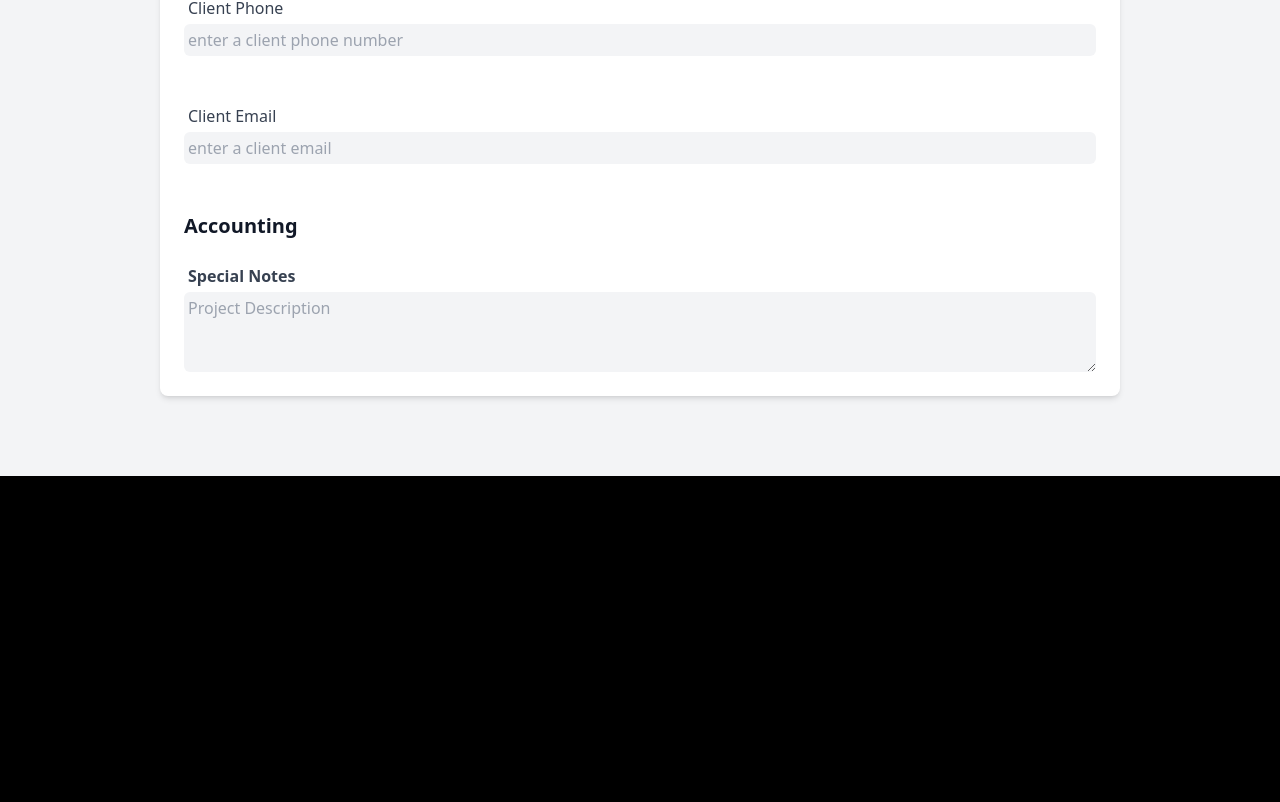
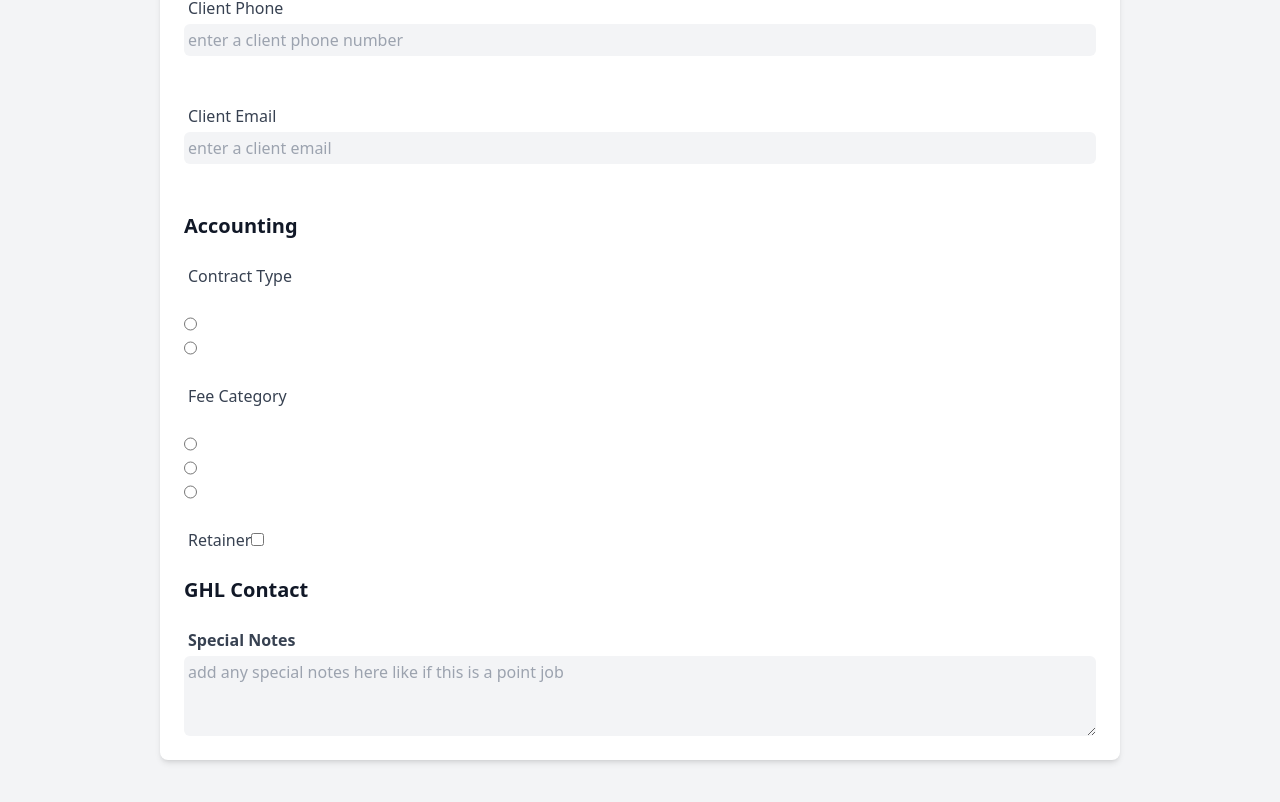
Before and after one commit to jtsang02/project-opener, a Next.js app: page / in a window 1280 px wide. Shown: the part 1028-1830 px from the top of the page. Before the commit the page ends 1504 px from the top, so only its background shows below. Built offline with nearby package versions, Linux system fonts and the light colour scheme.

Commit message:
input form progress

```diff
--- a/src/Components/InputForm.tsx
+++ b/src/Components/InputField.tsx
@@ -1,6 +1,6 @@
 import { Input } from "@material-tailwind/react";
 
-export default function InputForm ({ props }: {
+export default function InputField ({ props }: {
     props: {
         label: string;
         name: string;
@@ -8,6 +8,7 @@ export default function InputForm ({ props }: {
         type: string;
         placeholder: string;
         required: boolean;
+        onChange: (event: React.ChangeEvent<HTMLInputElement>) => void;
     };
 }) {
     return (
@@ -20,6 +21,7 @@ export default function InputForm ({ props }: {
                 type={props.type}
                 placeholder={props.placeholder}
                 required={props.required}
+                onChange={props.onChange}
             />
         </label>
     )
--- /dev/null
+++ b/src/Components/RadioBtnGroup.tsx
@@ -0,0 +1,55 @@
+import { Radio, List, ListItem, ListItemPrefix, Typography } from "@material-tailwind/react";
+
+export default function RadioBtnGroup({ props }: {
+    props: {
+        options: {
+            label: string;
+            option: string;
+        }[];
+        onchange: (e: React.ChangeEvent<HTMLInputElement>) => void;
+    };
+}) {
+
+    // extract the listitem as a component
+    const ListItemComponent = ({ props }: {
+        props: {
+            label: string;
+            option: string;
+            // pass in a function to handle the change
+            onChange: (event: React.ChangeEvent<HTMLInputElement>) => void;
+        };
+    }) => {
+        return (
+            <ListItem className="p-0">
+                <label htmlFor={`horizontal-list-${props.option}`} className="px-3 py-2 flex items-center w-full cursor-pointer">
+                    <ListItemPrefix className="mr-3">
+                        <Radio
+                            name="horizontal-list"
+                            id={`horizontal-list-${props.option}`}
+                            ripple={false}
+                            className="hover:before:opacity-0"
+                            containerProps={{
+                                className: "p-0"
+                            }}
+                            value={props.option}
+                            onChange={props.onChange}
+                        />
+                    </ListItemPrefix>
+                    <Typography color="blue-gray" className="font-sm">{props.label}</Typography>
+                </label>
+            </ListItem>
+        )
+    }
+
+    return (
+        <List className="flex flex-col border">
+            {props.options.map((option) => (
+                <ListItemComponent props={{
+                    label: option.label,
+                    option: option.option,
+                    onChange: props.onchange
+                }} />
+            ))}
+        </List>
+    )
+}
--- a/src/pages/index.tsx
+++ b/src/pages/index.tsx
@@ -1,13 +1,34 @@
 import { useEffect, useState } from "react";
 import Project from "@/Models/Project";
 import Header from "@/Components/Header";
-import InputForm from "@/Components/InputForm";
+import InputField from "@/Components/InputField";
+import RadioBtnGroup from "@/Components/RadioBtnGroup";
+import { Checkbox } from "@material-tailwind/react";
 
 export default function Form(Project: Project) {
 
-  //call the api
+  // delete this later
   const [data, setData] = useState<any>(null);
 
+  // Project Details
+  const [projectName, setProjectName] = useState<string>("");
+  const [projectAddress, setProjectAddress] = useState<string>("");
+  // Client Information
+  const [clientName, setClientName] = useState<string>("");
+  const [clientAddress, setClientAddress] = useState<string>("");
+  const [clientPhone, setClientPhone] = useState<string>("");
+  const [clientEmail, setClientEmail] = useState<string>("");
+  // Care of Client Information
+
+  // Accounting
+  const [formalContract, setFormalContract] = useState<boolean>(true);
+  const [feeCategory, setFeeCategory] = useState<string>("");
+  const [retainer, setRetainer] = useState<boolean>(false);
+  const [retainerAmount, setRetainerAmount] = useState<number>(0);
+  // Internal Contact
+
+
+  //call the api
   useEffect(() => {
     fetch('/api/hello')
       .then(res => res.json())
@@ -32,22 +53,24 @@ export default function Form(Project: Project) {
                 <label className="text-xl font-bold text-gray-900">Project Details</label>
 
                 {/* Project Name */}
-                <InputForm props={{
+                <InputField props={{
                   label: "Project Name",
                   name: "projectName",
                   id: "projectName",
                   type: "search",
                   placeholder: "enter a project name",
-                  required: true
+                  required: true,
+                  onChange: (e) => setProjectName(e.target.value)
                 }} />
                 {/* Project Address */}
-                <InputForm props={{
+                <InputField props={{
                   label: "Project Address",
                   name: "projectAddress",
                   id: "projectAddress",
                   type: "search",
                   placeholder: "enter a project address",
-                  required: true
+                  required: true,
+                  onChange: (e) => setProjectAddress(e.target.value)
                 }} />
 
                 {/* Project Classification
@@ -57,43 +80,103 @@ export default function Form(Project: Project) {
                 <label className="text-xl font-bold text-gray-900">Client Information</label>
 
                 {/* Client Name */}
-                <InputForm props={{
+                <InputField props={{
                   label: "Client Name",
                   name: "clientName",
                   id: "clientName",
                   type: "search",
                   placeholder: "enter a client name",
-                  required: true
+                  required: true,
+                  onChange: (e) => setClientName(e.target.value)
                 }} />
                 {/* Client Address */}
-                <InputForm props={{
+                <InputField props={{
                   label: "Client Address",
                   name: "clientAddress",
                   id: "clientAddress",
                   type: "search",
                   placeholder: "enter a client address",
-                  required: true
+                  required: true,
+                  onChange: (e) => setClientAddress(e.target.value)
                 }} />
                 {/* Client Phone */}
-                <InputForm props={{
+                <InputField props={{
                   label: "Client Phone",
                   name: "clientPhone",
                   id: "clientPhone",
                   type: "search",
                   placeholder: "enter a client phone number",
-                  required: true
+                  required: true,
+                  onChange: (e) => setClientPhone(e.target.value)
                 }} />
                 {/* Client Email */}
-                <InputForm props={{
+                <InputField props={{
                   label: "Client Email",
                   name: "clientEmail",
                   id: "clientEmail",
                   type: "search",
                   placeholder: "enter a client email",
-                  required: true
+                  required: true,
+                  onChange: (e) => setClientEmail(e.target.value)
                 }} />
 
                 <label className="text-xl font-bold text-gray-900">Accounting</label>
+
+                {/* Contract type */}
+                <span className="text-gray-700 font-medium px-1">Contract Type</span>
+                <RadioBtnGroup props={{
+                  options: [
+                    { label: "Formal", option: "formal" },
+                    { label: "Email", option: "email" }
+                  ],
+                  onchange(e) {
+                    setFormalContract(e.target.value === "formal");
+                  },
+                }} />
+
+                {/* Fee Category */}
+                <span className="text-gray-700 font-medium px-1">Fee Category</span>
+                <RadioBtnGroup props={{
+                  options: [
+                    { label: "Fixed Fee", option: "fixedFee" },
+                    { label: "Budget Estimate", option: "budgetEstimate" },
+                    { label: "Time & Expense", option: "TnE" },
+                  ],
+                  onchange(e) {
+                    setFeeCategory(e.target.value);
+                  },
+                }} />
+
+                {/* Retainer - make the label in same row as checkbox*/}
+                <div className="inline-flex items-baseline">
+                  <span className="text-gray-700 font-medium px-1">
+                    Retainer
+                    <Checkbox
+                      color="blue"
+                      id="retainer"
+                      name="retainer"
+                      type="checkbox"
+                      checked={retainer}
+                      onChange={(e) => setRetainer(e.target.checked)}
+                    />
+                  </span>
+                </div>
+
+                {/* Retainer Amount */}
+                {retainer && (
+                  <InputField props={{
+                    label: "Retainer Amount",
+                    name: "retainerAmount",
+                    id: "retainerAmount",
+                    type: "number",
+                    placeholder: "enter a retainer amount",
+                    required: false,
+                    onChange: (e) => setRetainerAmount(parseInt(e.target.value))
+                  }} />
+                )}
+
+                <label className="text-xl font-bold text-gray-900">GHL Contact</label>
+
 
                 <label className="block">
                   <span className="text-gray-700 font-bold px-1">Special Notes</span>
@@ -102,7 +185,7 @@ export default function Form(Project: Project) {
                     id="specialNotes"
                     rows={3}
                     className="mt-1 block w-full rounded-md p-1 bg-gray-100 border-transparent focus:border-gray-500 focus:bg-white focus:ring-0"
-                    placeholder="Project Description"
+                    placeholder="add any special notes here like if this is a point job"
                   ></textarea>
                 </label>
 
```
